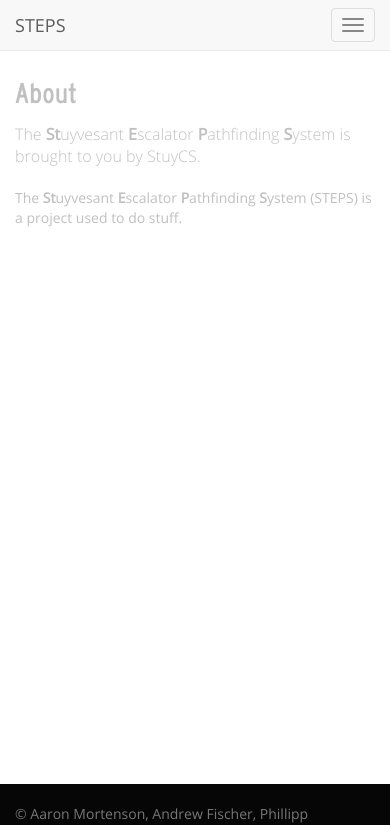
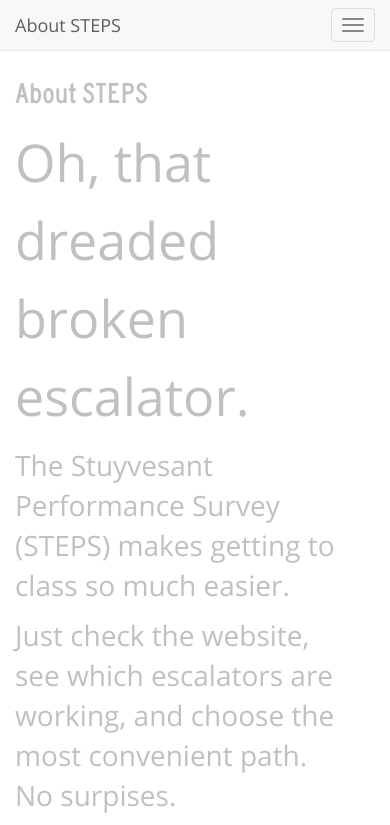
Before and after one commit to Zabari/STEPS, a Flask app: page /about in a window 390 px wide; the page is wider, and only the part inside the window is pictured. Shown: the top 825 px of that part. Run offline with Flask 2, Linux system fonts and the light colour scheme; some libraries are stand-ins or nearby versions.

Commit message:
Make About page (close #21)

```diff
--- a/__init__.py
+++ b/__init__.py
@@ -64,7 +64,7 @@
 
 @app.route("/about")
 def about():
-    return render_template("about.html", title="STEPS");
+    return render_template("about.html", title="About STEPS");
 
 @app.route("/contact")
 def contact():
--- a/static/css/style.css
+++ b/static/css/style.css
@@ -191,3 +191,17 @@
 
 
 /* -------------------------------------------- */
+
+/* ABOUT PAGE */
+.about-verylarge {
+    font-size: 52px;
+    line-height: 1.5;
+}
+
+.about-large {
+    font-size: 28px;
+}
+
+.no-padding-left {
+    padding-left: 0;
+}
--- a/templates/about.html
+++ b/templates/about.html
@@ -1,11 +1,15 @@
 {% extends "base.html" %} {% block bodyContent %}
 
-<h2> About </h2>
-
-<p class="lead">
-    The <b>St</b>uyvesant <b>E</b>scalator <b>P</b>athfinding <b>S</b>ystem is brought to you by StuyCS.
-</p>
-
-The <b>St</b>uyvesant <b>E</b>scalator <b>P</b>athfinding <b>S</b>ystem (STEPS) is a project used to do stuff.
+<h2> About STEPS</h2>
+<div class="container-fluid no-padding-left">
+    <div class="col-md-6 no-padding-left">
+        <p class="about-verylarge">Oh, that dreaded broken escalator. </p>
+        <p class="about-large">The Stuyvesant Performance Survey (STEPS) makes getting to class so much easier. </p>
+        <p class="about-large">Just check the website, see which escalators are working, and choose the most convenient path. No surpises.</p>
+    </div>
+    <div class="col-md-6">
+        <a href="https://www.flickr.com/photos/chadcooperphotos/8549351721" title="Never Ending Escalator by Chad  Cooper, on Flickr"><img src="https://farm9.staticflickr.com/8244/8549351721_6783931bac_z.jpg" width="640" height="513" alt="Never Ending Escalator"></a>
+    </div>
+</div>
 
 {% endblock bodyContent %}
--- a/templates/base.html
+++ b/templates/base.html
@@ -1,4 +1,4 @@
-<html lang="en">
+<html lang="en" class="{{request.path | replace("/", "")}}">
 
 <head>
 
```
